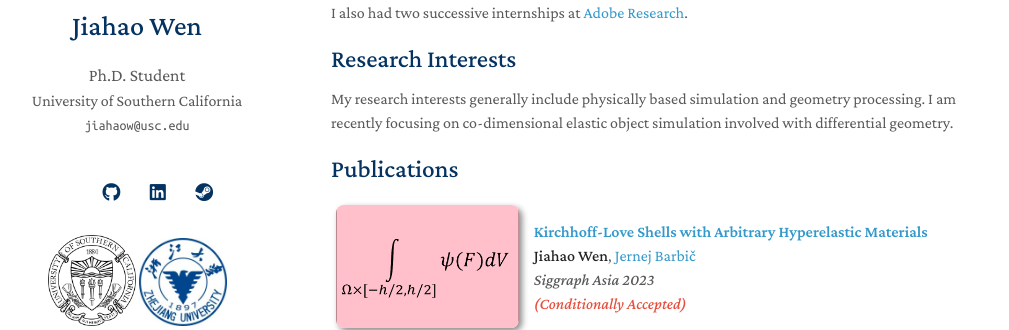
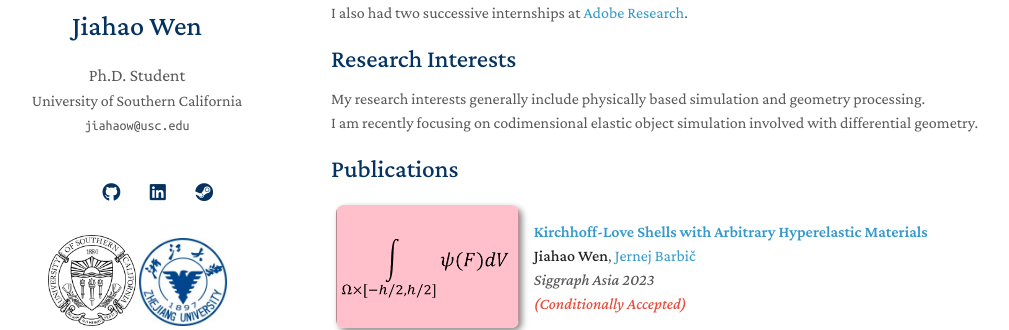
Before and after one commit to wkindling/wkindling.github.io, a Jekyll site: the page built from index.md, in a window 1280 px wide and 1223 px high. Shown: the part 204-534 px from the top of the window, without its empty margins (139-1148 px from the left). Built offline with Jekyll 4.4.1, drawn with Linux system fonts in a browser that asks for light colours; nearby versions of some CDN libraries; a style sheet for code colours, icons or effects is not loaded; our own code applies the rules of GitHub Pages for plain Markdown files.

Commit message:
Update index.md

```diff
--- a/index.md
+++ b/index.md
@@ -10,7 +10,7 @@ I am currently pursuing a Computer Graphics Ph.D. degree at the University of So
 ## Research Interests
 
 My research interests generally include physically based simulation and geometry processing.
-I am recently focusing on co-dimensional elastic object simulation involved with differential geometry.
+I am recently focusing on codimensional elastic object simulation involved with differential geometry.
 
 
 {% include_relative _includes/publications.md %}
```
